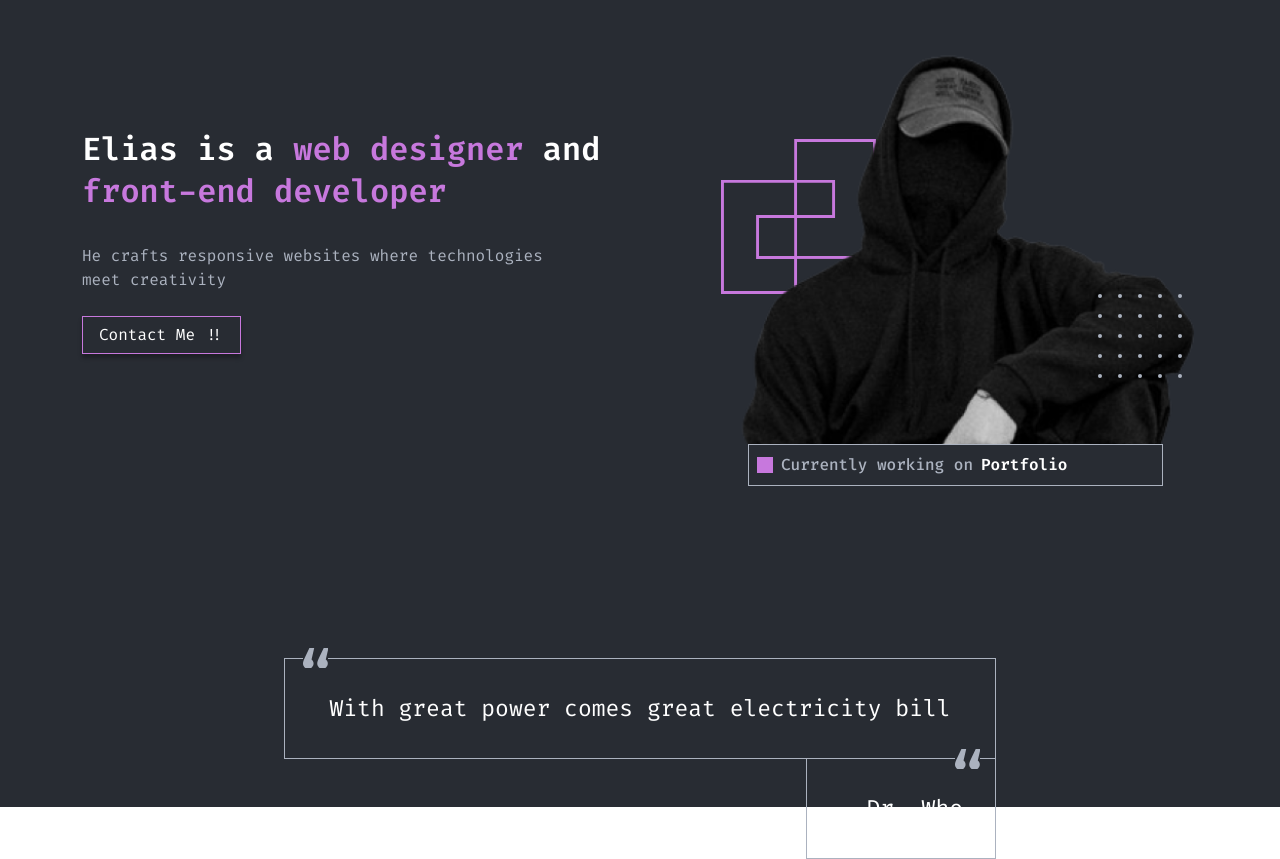
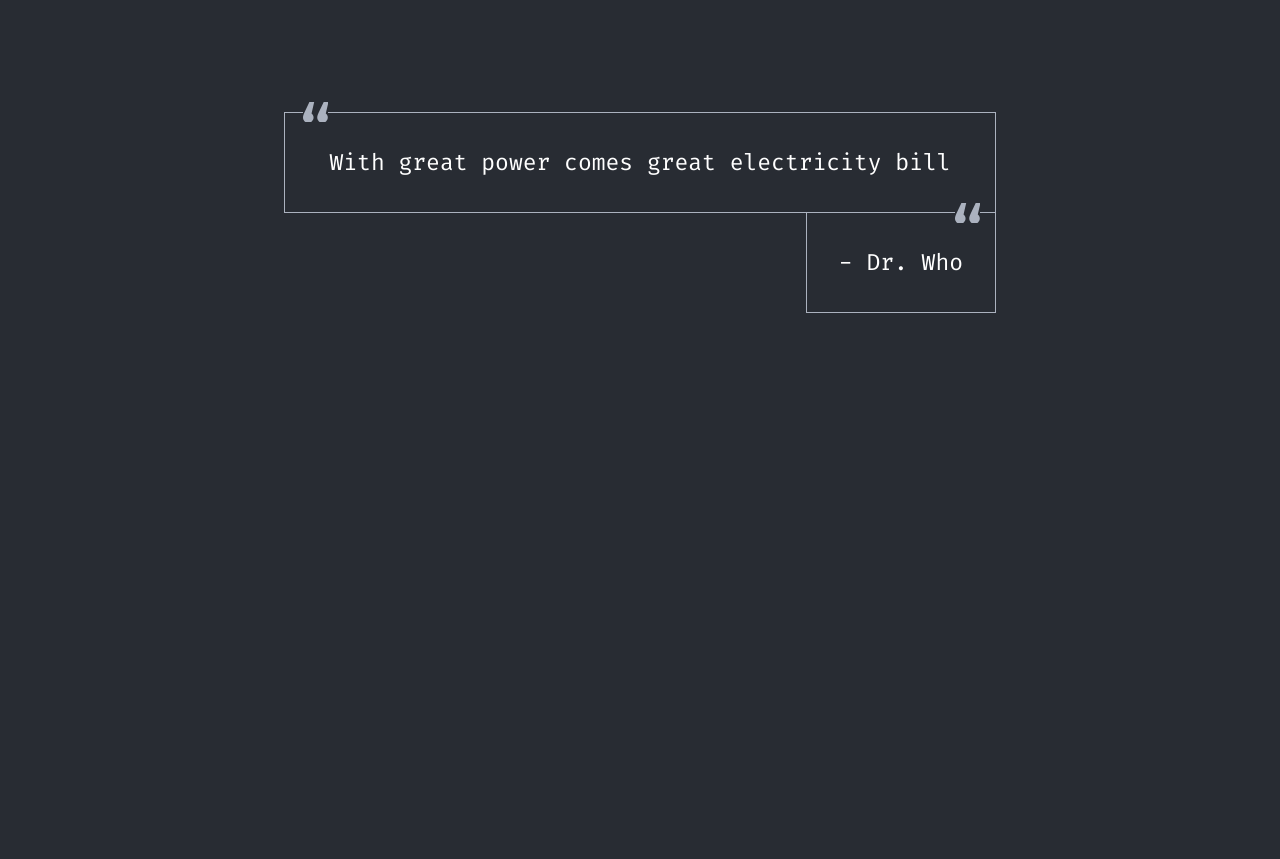
Before and after one commit to vcpc/Portfolio-Belal, an Angular app: page / in a window 1280 px wide. After the commit the page ends 800 px from the top, so only its background shows below. Built offline with nearby package versions, Linux system fonts and the light colour scheme.

Commit message:
add quote

```diff
--- a/src/app/app.component.html
+++ b/src/app/app.component.html
@@ -1 +1 @@
-<app-home></app-home>
+<app-qoute></app-qoute>
--- a/src/app/core/components/home/home.component.html
+++ /dev/null
@@ -1,48 +0,0 @@
-<section class="home py-5">
-  <div class="container">
-    <div
-      class="row gx-2 align-items-center justify-content-between home__row-mb"
-    >
-      <div class="col-lg-6 px-0">
-        <div class="home__heading">
-          <h1 class="mb-0 pe-1 p-md-0 text-white">
-            Elias is a <span class="color-main">web designer</span>
-            and
-            <span class="color-main"> front-end developer </span>
-          </h1>
-          <p class="mb-4 gray-color">
-            He crafts responsive websites where technologies meet creativity
-          </p>
-          <button
-            class="btn primary__btn text-white rounded-0 px-3 text-capitalize d-none d-md-block"
-          >
-            contact me !!
-          </button>
-        </div>
-      </div>
-
-      <div class="col-lg-6 home__images position-relative px-0">
-        <div class="home__main mb-0 ms-lg-auto">
-          <figure class="mb-0">
-            <img class="w-100" src="./assets/Image-1.png" alt="logo" />
-            <img class="home__dots position-absolute" src="./assets/Dots.svg" />
-            <img
-              class="home__outline position-absolute"
-              src="./assets/logo-outline.svg"
-            />
-          </figure>
-          <div
-            class="home__frame p-2 d-flex align-items-center gap-2 color-main grayBorder"
-          >
-            <div class="home__box primaryBorder bg-main"></div>
-            <div class="home__title d-flex flex-column flex-md-row text-white">
-              <p class="mb-0 pe-2 gray-color">Currently working on</p>
-              <span>Portfolio</span>
-            </div>
-          </div>
-        </div>
-      </div>
-    </div>
-    <app-qoute class="d-none d-md-block"></app-qoute>
-  </div>
-</section>
--- a/src/app/core/components/home/home.component.scss
+++ /dev/null
@@ -1,133 +0,0 @@
-.home {
-  $refer: &;
-
-  /* Box Model */
-  padding-top: 123px;
-  min-height: 100vh;
-
-  /* Color */
-  background-color: #282c33;
-
-  &__row-mb {
-    /* Positioning */
-    margin: auto {
-      bottom: 112px;
-    }
-  }
-
-  &__heading {
-    h1 {
-      /* Text  */
-      font : {
-        weight: 600;
-        size: 32px;
-      }
-      line-height: normal;
-    }
-
-    p {
-      /* Box Model */
-      max-width: 90%;
-      margin: auto {
-        left: 0;
-        start: 0;
-        top: 32px;
-        bottom: 24px;
-      }
-    }
-  }
-
-  &__images {
-    #{$refer}__main {
-      /* Positioning */
-      position: relative;
-
-      /* Box Model */
-      width: 469px;
-      height: 386px;
-
-      /* Other */
-      z-index: 1;
-
-      @media (max-width: 500px) {
-        width: 90%;
-        left: 22px;
-      }
-    }
-
-    #{$refer}__dots {
-      /* Box Model */
-      width: 84px;
-      height: 84px;
-
-      /* Positioning */
-      bottom: 56px;
-      right: 16px;
-
-      /* Other */
-      z-index: 1;
-      @media (max-width: 500px) {
-        /* Box Model */
-        width: 56px;
-        height: 56px;
-        bottom: 155px;
-
-        right: 10px;
-      }
-    }
-
-    #{$refer}__outline {
-      /* Positioning */
-      bottom: 140px;
-      left: -8px;
-
-      /* Box Model */
-      width: 155px;
-      height: 155px;
-
-      /* Other */
-      @media (max-width: 500px) {
-        /* Box Model */
-        width: 104px;
-        height: 104px;
-
-        /* Positioning */
-        top: 69px;
-        left: -6px;
-      }
-      z-index: -1;
-    }
-  }
-
-  &__frame {
-    /* Box Model */
-    width: 415px;
-
-    /* Text */
-    font-weight: 500;
-
-    /* Other */
-    @media (min-width: 501px) {
-      margin: {
-        left: 19px;
-      }
-    }
-    /* Other */
-    @media (max-width: 500px) {
-      width: 100%;
-    }
-    span {
-      /* Text*/
-      font-weight: 600;
-    }
-
-    #{$refer}__box {
-      /* Positioning */
-      left: 0;
-
-      /* box Model */
-      width: 16px;
-      height: 16px;
-    }
-  }
-}
--- a/src/app/core/core.module.ts
+++ b/src/app/core/core.module.ts
@@ -1,11 +1,10 @@
 import { NgModule } from '@angular/core';
 import { CommonModule } from '@angular/common';
-import { HomeComponent } from './components/home/home.component';
 import { QouteComponent } from './components/qoute/qoute.component';
 
 @NgModule({
   declarations: [],
-  imports: [CommonModule, HomeComponent],
-  exports: [HomeComponent],
+  imports: [CommonModule, QouteComponent],
+  exports: [QouteComponent],
 })
 export class CoreModule {}
--- a/src/styles.scss
+++ b/src/styles.scss
@@ -1,3 +1,7 @@
 @import "variables";
 @import "typography";
 @import "btn";
+body {
+  background-color: #282c33 !important;
+  min-height: 100vh;
+}
```
Also changed, not shown: src/app/core/components/home/home.component.ts (deleted, +0 -11 lines).
